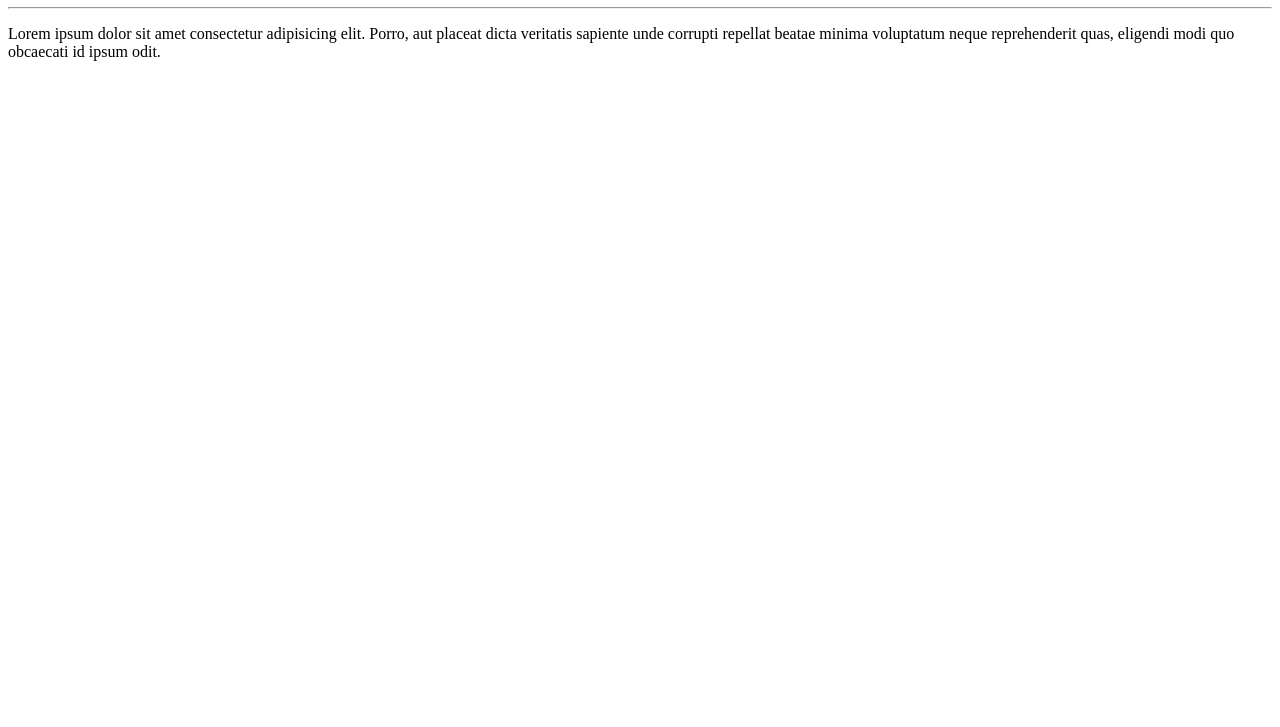
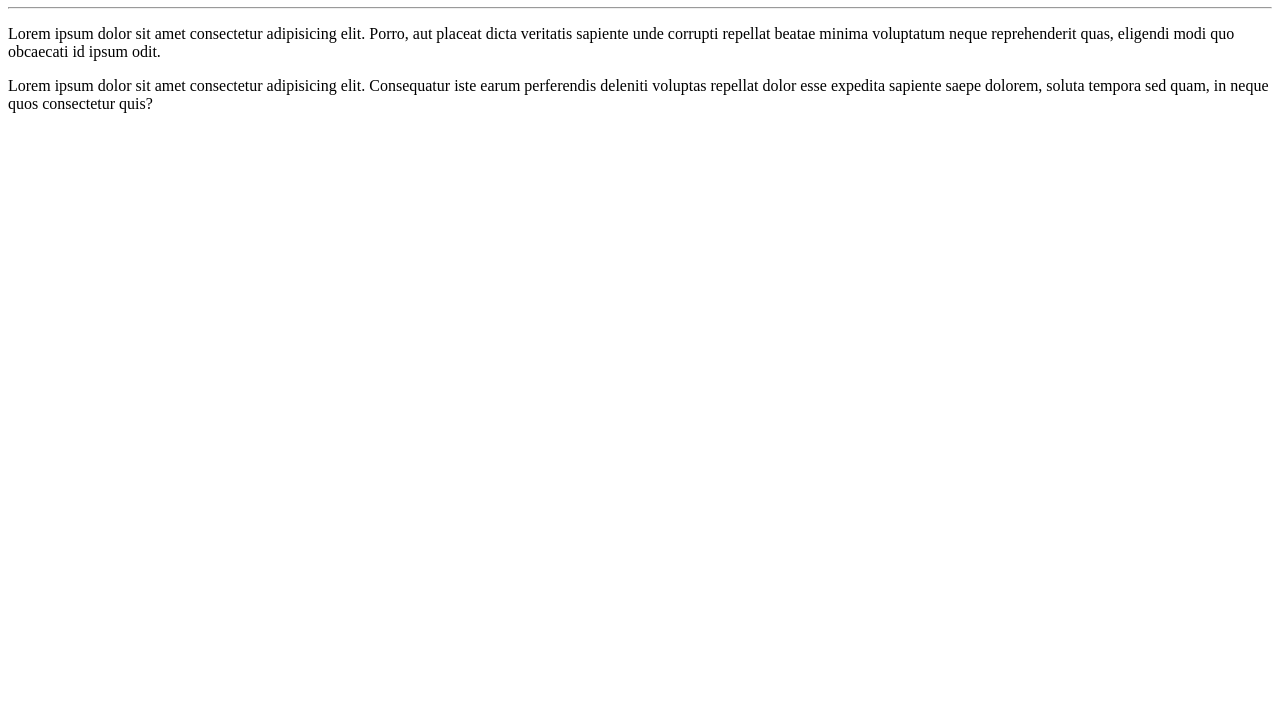
Before and after one commit to wilsonbregeon/Ola-Mundo, a plain HTML site: page site-exemplo/index.html in a window 1280 px wide. Shown: the part 73-800 px from the top of the page. Drawn offline with Linux system fonts and the light colour scheme.

Commit message:
adicionei um parágrafo

```diff
--- a/site-exemplo/index.html
+++ b/site-exemplo/index.html
@@ -10,5 +10,6 @@
     <h1>Olá, Mundo!</h1>
     <hr>
     <p>Lorem ipsum dolor sit amet consectetur adipisicing elit. Porro, aut placeat dicta veritatis sapiente unde corrupti repellat beatae minima voluptatum neque reprehenderit quas, eligendi modi quo obcaecati id ipsum odit.</p>
+    <p>Lorem ipsum dolor sit amet consectetur adipisicing elit. Consequatur iste earum perferendis deleniti voluptas repellat dolor esse expedita sapiente saepe dolorem, soluta tempora sed quam, in neque quos consectetur quis?</p>
 </body>
 </html>
```
